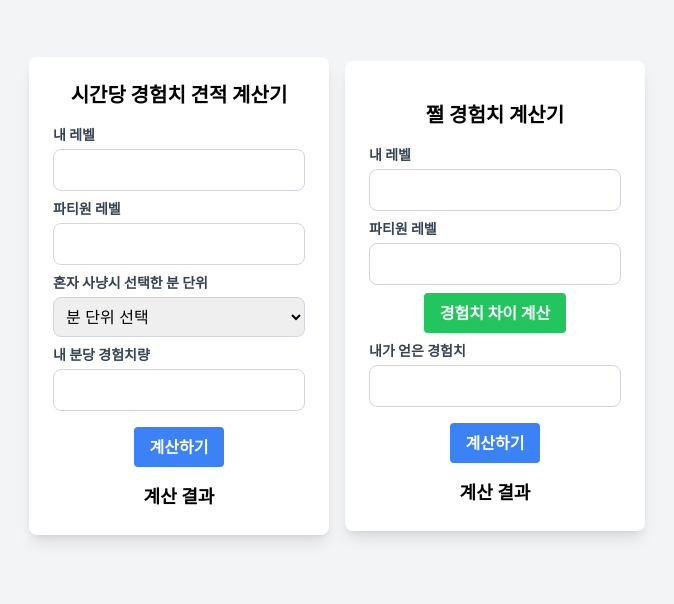
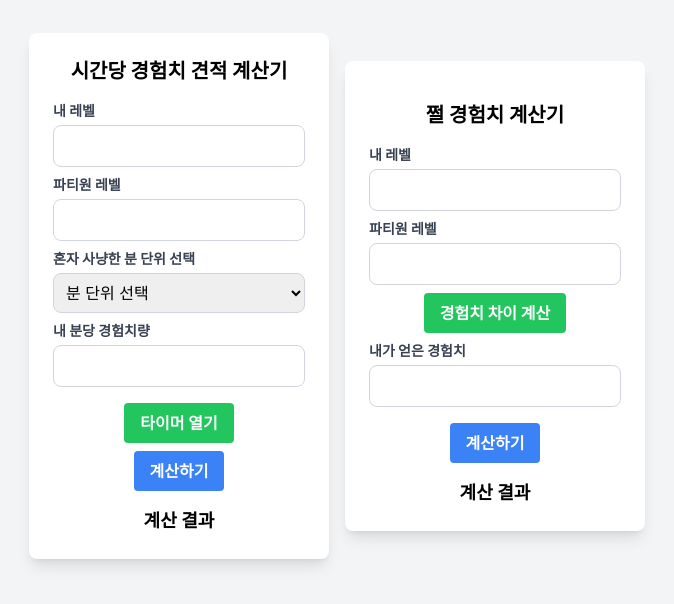
Before and after one commit to deusexmachinaa/jjul_cal, a Next.js app: page / in a window 1280 px wide. Shown: the part 104-708 px from the top of the page, without its empty margins (311-985 px from the left). Built offline with nearby package versions, Linux system fonts and the light colour scheme.

Commit message:
타이머 추가

```diff
--- a/src/app/ExpEstimateCalculator.tsx
+++ b/src/app/ExpEstimateCalculator.tsx
@@ -96,6 +96,14 @@ const ExpEstimateCalculator: React.FC = () => {
     }
   };
 
+  //타이머 오픈
+  const handleOpenTimer = () => {
+    window.open(
+      "https://ssl.pstatic.net/sstatic/keypage/outside/timer/timer_160627_2.html",
+      "_blank"
+    );
+  };
+
   return (
     <div className="bg-white p-6 rounded-lg shadow-lg text-black mx-4 my-4">
       <h2 className="text-xl font-bold mb-4 text-center">
@@ -144,7 +152,7 @@ const ExpEstimateCalculator: React.FC = () => {
           className="block text-gray-700 text-sm font-bold mb-1"
           htmlFor="selectedMinutes"
         >
-          혼자 사냥시 선택한 분 단위
+          혼자 사냥한 분 단위 선택
         </label>
         <select
           className="border border-gray-300 p-2 rounded-lg w-full"
@@ -180,6 +188,16 @@ const ExpEstimateCalculator: React.FC = () => {
         />
       </div>
 
+      {/* 타이머 열기 버튼 */}
+      <div className="flex justify-center my-2">
+        <button
+          className="bg-green-500 hover:bg-green-700 text-white font-bold py-2 px-4 rounded"
+          onClick={handleOpenTimer}
+        >
+          타이머 열기
+        </button>
+      </div>
+
       {/* 계산하기 버튼 */}
       <div className="flex justify-center">
         <button
```
